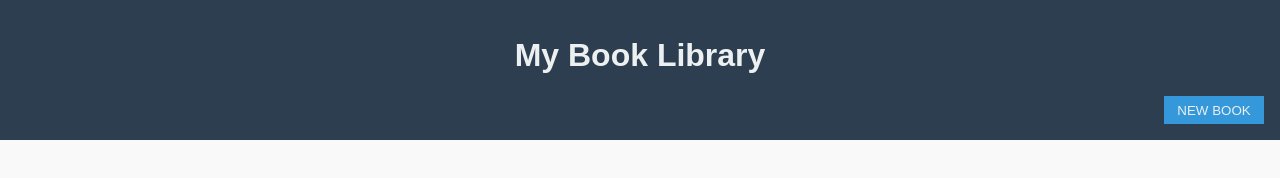
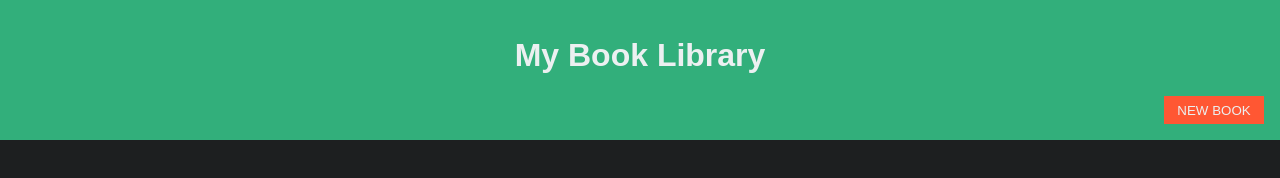
Before and after one commit to Alpattex/Library, a plain HTML site: page index.html in a window 1280 px wide. Drawn offline with Linux system fonts and the light colour scheme.

```diff
--- a/styles.css
+++ b/styles.css
@@ -1,12 +1,12 @@
 body {
-    background: #f9f9f9;
-    color: #333333;
+    background: #1D1F20;
+    color: #E5E5E5;
     font-family: Arial, Helvetica, sans-serif;
     margin: 0;
 }
 
 header {
-    background-color: #2c3e50;
+    background-color: #32af7b;
     color: #ECF0F1;
     text-align: center;
     padding: 1em;
@@ -19,7 +19,7 @@ nav {
 }
 
 button {
-    background-color: #3498DB;
+    background-color: #FF5733;
     color: #ecf0f1;
     padding: 0.5em 1em;
     border: none;
@@ -27,7 +27,7 @@ button {
 }
 
 button:hover {
-    background-color: #e74c3c;
+    background-color: #00CED1;
 }
 
 #bookList {
@@ -38,7 +38,7 @@ button:hover {
 }
 
 .book {
-    background-color: #ECF0F1;
+    background-color: #3A3C3D;
     border: 1px solid #BDC3C7;
     border-radius: 5px;
     padding: 1em;
```
Also changed, not shown: javascript.js (line endings or trailing spaces).
